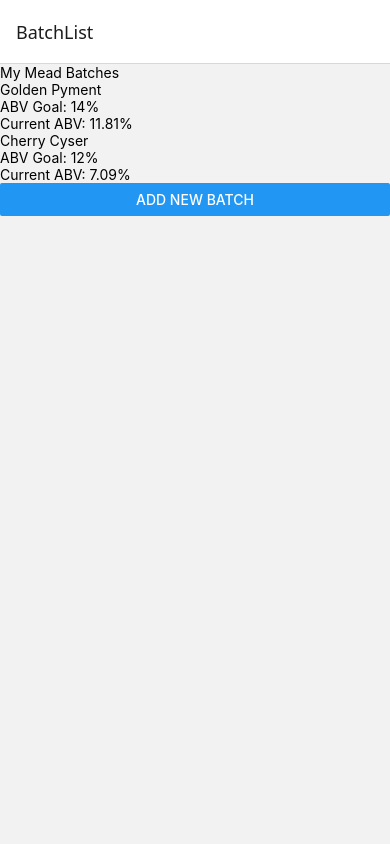
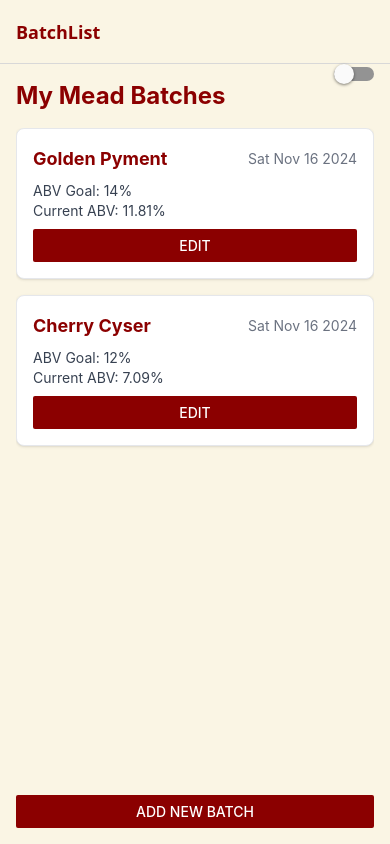
Before and after one commit to Divici/pocketMeadery, a React Native app: screen /BatchList in a window 390 px wide. Built offline with nearby package versions, Linux system fonts and the light colour scheme.

Commit message:
Added edit buttons and updated styles

```diff
--- a/App.tsx
+++ b/App.tsx
@@ -1,20 +1,49 @@
-import React from 'react';
-import { NavigationContainer } from '@react-navigation/native';
-import { createStackNavigator } from '@react-navigation/stack';
-import BatchListScreen from './src/screens/BatchListScreen';
-import AddEditBatchScreen from './src/screens/AddEditBatchScreen';
-import BatchDetailScreen from './src/screens/BatchDetailScreen';
+import React from "react";
+import { NavigationContainer } from "@react-navigation/native";
+import { SafeAreaView, Switch } from "react-native";
+import { createStackNavigator } from "@react-navigation/stack";
+import { ThemeProvider, useTheme } from "./src/context/ThemeContext";
+import BatchListScreen from "./src/screens/BatchListScreen";
+import AddEditBatchScreen from "./src/screens/AddEditBatchScreen";
+import BatchDetailScreen from "./src/screens/BatchDetailScreen";
+
+import "./global.css"; // Tailwind CSS setup
 
 const Stack = createStackNavigator();
 
 export default function App() {
   return (
-    <NavigationContainer>
-      <Stack.Navigator initialRouteName="BatchList">
+    <ThemeProvider>
+      <NavigationContainer>
+        <MainApp />
+      </NavigationContainer>
+    </ThemeProvider>
+  );
+}
+
+// Separate component for the main app logic
+function MainApp() {
+  const { darkMode, toggleDarkMode } = useTheme();
+
+  return (
+    <SafeAreaView className={`flex-1 ${darkMode ? "bg-darkCream" : "bg-lightCream"}`}>
+      {/* Dark Mode Toggle */}
+      <Switch
+        value={darkMode}
+        onValueChange={toggleDarkMode}
+        className="absolute top-16 right-4 z-10"
+      />
+      <Stack.Navigator
+        screenOptions={{
+          headerStyle: { backgroundColor: darkMode ? "#4B3A39" : "#FAF5E4" },
+          headerTintColor: darkMode ? "#FFC300" : "#8B0000",
+          headerTitleStyle: { fontWeight: "bold" },
+        }}
+      >
         <Stack.Screen name="BatchList" component={BatchListScreen} />
         <Stack.Screen name="AddEditBatch" component={AddEditBatchScreen} />
         <Stack.Screen name="BatchDetail" component={BatchDetailScreen} />
       </Stack.Navigator>
-    </NavigationContainer>
+    </SafeAreaView>
   );
 }
--- a/package.json
+++ b/package.json
@@ -9,6 +9,7 @@
     "web": "expo start --web"
   },
   "dependencies": {
+    "@expo/metro-runtime": "^4.0.0",
     "@react-navigation/native": "^7.0.3",
     "@react-navigation/stack": "^7.0.3",
     "expo": "~52.0.7",
@@ -21,6 +22,7 @@
     "react-native-safe-area-context": "4.12.0",
     "react-native-screens": "^4.1.0",
     "react-native-vector-icons": "^10.2.0",
+    "react-native-web": "^0.19.13",
     "tailwindcss": "^3.4.15"
   },
   "devDependencies": {
--- /dev/null
+++ b/src/components/BatchCard.tsx
@@ -0,0 +1,46 @@
+import React from "react";
+import { View, Text, TouchableOpacity, Button } from "react-native";
+import { useTheme } from "../context/ThemeContext";
+
+type BatchCardProps = {
+  batch: any; // Replace `any` with the `Batch` type
+  onPress: () => void; // Default action for tapping the card
+  onEditPress: () => void; // Action for tapping the Edit button
+};
+
+export default function BatchCard({ batch, onPress, onEditPress }: BatchCardProps) {
+  const { darkMode } = useTheme();
+
+  const calculateCurrentABV = () => {
+    return ((batch.startingGravity - batch.currentGravity) * 131.25).toFixed(2);
+  };
+
+  return (
+    <View
+      className={`p-4 rounded-lg shadow mb-4 border ${
+        darkMode ? "bg-darkCream border-darkGold" : "bg-white border-gray-200"
+      }`}
+    >
+      <TouchableOpacity onPress={onPress}>
+        <View className="flex-row justify-between items-center mb-2">
+          <Text className={`text-lg font-bold ${darkMode ? "text-darkGold" : "text-honeyRed"}`}>
+            {batch.name}
+          </Text>
+          <Text className="text-sm text-gray-500">
+            {new Date(batch.startDate).toDateString()}
+          </Text>
+        </View>
+        <Text className={`text-sm ${darkMode ? "text-darkGold" : "text-gray-700"}`}>
+          ABV Goal: {batch.abvGoal}%
+        </Text>
+        <Text className={`text-sm ${darkMode ? "text-darkGold" : "text-gray-700"}`}>
+          Current ABV: {calculateCurrentABV()}%
+        </Text>
+      </TouchableOpacity>
+      {/* Edit Button */}
+      <View className="mt-2">
+        <Button title="Edit" onPress={onEditPress} color={darkMode ? "#FFC300" : "#8B0000"} />
+      </View>
+    </View>
+  );
+}
--- /dev/null
+++ b/src/context/ThemeContext.tsx
@@ -0,0 +1,34 @@
+import React, { createContext, useContext, useState } from "react";
+
+// Define the shape of the theme context
+interface ThemeContextType {
+  darkMode: boolean;
+  toggleDarkMode: () => void;
+}
+
+// Create the context
+const ThemeContext = createContext<ThemeContextType | undefined>(undefined);
+
+// Custom hook to use the ThemeContext
+export const useTheme = () => {
+  const context = useContext(ThemeContext);
+  if (!context) {
+    throw new Error("useTheme must be used within a ThemeProvider");
+  }
+  return context;
+};
+
+// Provider component
+export const ThemeProvider: React.FC<{ children: React.ReactNode }> = ({ children }) => {
+  const [darkMode, setDarkMode] = useState(false);
+
+  const toggleDarkMode = () => {
+    setDarkMode((prev) => !prev);
+  };
+
+  return (
+    <ThemeContext.Provider value={{ darkMode, toggleDarkMode }}>
+      {children}
+    </ThemeContext.Provider>
+  );
+};
--- a/src/screens/AddEditBatchScreen.tsx
+++ b/src/screens/AddEditBatchScreen.tsx
@@ -1,81 +1,104 @@
-import React, { useState, useEffect } from 'react';
-import { View, TextInput, Button, Text } from 'react-native';
-import { useNavigation, useRoute } from '@react-navigation/native';
+import React, { useState, useEffect } from "react";
+import { View, Text, TextInput, Button, Alert } from "react-native";
+import { useRoute, useNavigation } from "@react-navigation/native";
+import { useTheme } from "../context/ThemeContext";
+import { Batch } from "../types/Batch";
 
 export default function AddEditBatchScreen() {
+  const route = useRoute();
   const navigation = useNavigation();
-  const route = useRoute();
-  const { setBatches } = route.params as any;
+  const { darkMode } = useTheme();
 
-  const [name, setName] = useState('');
-  const [abvGoal, setAbvGoal] = useState('');
-  const [startingGravity, setStartingGravity] = useState('');
-  const [notes, setNotes] = useState('');
-  const [targetStartingGravity, setTargetStartingGravity] = useState<number | null>(null);
+  const { setBatches, batch }: any = route.params || {}; // Passed when editing
+  const isEditing = Boolean(batch); // Determine if we're editing or adding
 
-  // Calculate the target starting gravity whenever the ABV Goal changes
+  // State for form inputs
+  const [name, setName] = useState("");
+  const [abvGoal, setAbvGoal] = useState<string>("");
+  const [startingGravity, setStartingGravity] = useState<string>("");
+
+  // Populate fields if editing
   useEffect(() => {
-    if (abvGoal) {
-      const targetSG = (parseFloat(abvGoal) / 131.25) + 1;
-      setTargetStartingGravity(parseFloat(targetSG.toFixed(3)));
+    if (isEditing) {
+      setName(batch.name || "");
+      setAbvGoal(batch.abvGoal.toString() || "");
+      setStartingGravity(batch.startingGravity.toString() || "");
     }
-  }, [abvGoal]);
+  }, [batch]);
 
   const handleSave = () => {
-    const newBatch = {
-      id: Date.now().toString(),
+    if (!name || !abvGoal || !startingGravity) {
+      Alert.alert("Error", "Please fill out all fields.");
+      return;
+    }
+
+    const newBatch: Batch = {
+      id: isEditing ? batch.id : Date.now().toString(), // Unique ID for new batches
       name,
+      startDate: isEditing ? batch.startDate : new Date().toISOString(),
       abvGoal: parseFloat(abvGoal),
-      targetStartingGravity: targetStartingGravity || 0,
+      targetStartingGravity: parseFloat(startingGravity),
       startingGravity: parseFloat(startingGravity),
-      currentGravity: parseFloat(startingGravity), // Initially set to starting gravity
-      finalGravity: undefined,
+      currentGravity: parseFloat(startingGravity),
       currentABV: 0,
-      notes,
-      startDate: new Date().toISOString(),
       ingredients: [],
       steps: [],
+      notes: "",
     };
 
-    setBatches((prevBatches: any) => [...prevBatches, newBatch]);
-    navigation.goBack();
+    // Update the batches list
+    setBatches((prev: Batch[]) => {
+      if (isEditing) {
+        return prev.map((b) => (b.id === batch.id ? newBatch : b));
+      } else {
+        return [...prev, newBatch];
+      }
+    });
+
+    navigation.goBack(); // Return to BatchListScreen
   };
 
   return (
-    <View className="flex-1 bg-gray-100 p-4">
+    <View className="flex-1 p-4 bg-gray-100">
+      <Text className="text-2xl font-bold text-gray-800 mb-4">
+        {isEditing ? "Edit Batch" : "Add New Batch"}
+      </Text>
+
+      {/* Name Input */}
+      <Text className="text-lg font-semibold text-gray-700 mb-2">Batch Name</Text>
       <TextInput
-        placeholder="Batch Name"
         value={name}
         onChangeText={setName}
-        className="border p-2 rounded mb-4"
+        placeholder="e.g., Golden Pyment"
+        className="p-2 bg-white rounded border border-gray-300 mb-4"
       />
+
+      {/* ABV Goal Input */}
+      <Text className="text-lg font-semibold text-gray-700 mb-2">ABV Goal (%)</Text>
       <TextInput
-        placeholder="ABV Goal (%)"
         value={abvGoal}
         onChangeText={setAbvGoal}
+        placeholder="e.g., 14"
         keyboardType="numeric"
-        className="border p-2 rounded mb-4"
+        className="p-2 bg-white rounded border border-gray-300 mb-4"
       />
-      {targetStartingGravity && (
-        <Text className="mb-4">
-          Target Starting Gravity: {targetStartingGravity}
-        </Text>
-      )}
+
+      {/* Starting Gravity Input */}
+      <Text className="text-lg font-semibold text-gray-700 mb-2">Starting Gravity</Text>
       <TextInput
-        placeholder="Actual Starting Gravity"
         value={startingGravity}
         onChangeText={setStartingGravity}
+        placeholder="e.g., 1.110"
         keyboardType="numeric"
-        className="border p-2 rounded mb-4"
+        className="p-2 bg-white rounded border border-gray-300 mb-4"
       />
-      <TextInput
-        placeholder="Notes"
-        value={notes}
-        onChangeText={setNotes}
-        multiline
-        className="border p-2 rounded mb-4"
+
+      {/* Save Button */}
+      <Button
+        title={isEditing ? "Save Changes" : "Add Batch"}
+        onPress={handleSave}
+        color="#8B0000"
       />
-      <Button title="Save Batch" onPress={handleSave} />
     </View>
   );
 }
--- a/src/screens/BatchDetailScreen.tsx
+++ b/src/screens/BatchDetailScreen.tsx
@@ -1,39 +1,45 @@
-import React, { useState } from 'react';
-import { View, Text, TextInput, Button } from 'react-native';
-import { useRoute } from '@react-navigation/native';
+import React from "react";
+import { View, Text, Button } from "react-native";
+import { useRoute, useNavigation } from "@react-navigation/native";
+import { useTheme } from "../context/ThemeContext";
 
 export default function BatchDetailScreen() {
   const route = useRoute();
-  const { batch, updateBatch } = route.params as any;
+  const navigation = useNavigation();
+  const { batch } = route.params;
+  const { darkMode } = useTheme();
 
-  const [currentGravity, setCurrentGravity] = useState(batch.currentGravity);
-
-  // Calculate the current ABV
-  const calculateCurrentABV = (startingGravity: number, currentGravity: number) => {
-    return ((startingGravity - currentGravity) * 131.25).toFixed(2);
-  };
-
-  const handleUpdate = () => {
-    updateBatch(batch.id, { currentGravity });
+  const calculateCurrentABV = () => {
+    return ((batch.startingGravity - batch.currentGravity) * 131.25).toFixed(2);
   };
 
   return (
-    <View className="flex-1 bg-gray-100 p-4">
-      <Text className="text-2xl font-bold">{batch.name}</Text>
-      <Text className="text-lg mt-2">ABV Goal: {batch.abvGoal}%</Text>
-      <Text className="text-lg mt-2">Target Starting Gravity: {batch.targetStartingGravity}</Text>
-      <Text className="text-lg mt-2">Starting Gravity: {batch.startingGravity}</Text>
-      <Text className="text-lg mt-2">Current Gravity:</Text>
-      <TextInput
-        value={currentGravity.toString()}
-        onChangeText={(value) => setCurrentGravity(parseFloat(value))}
-        keyboardType="numeric"
-        className="border p-2 rounded mb-4"
+    <View className={`flex-1 p-4 ${darkMode ? "bg-darkCream" : "bg-lightCream"}`}>
+      <Text className={`text-2xl font-bold mb-4 ${darkMode ? "text-darkGold" : "text-honeyRed"}`}>
+        {batch.name}
+      </Text>
+      <Text className={`text-sm mb-2 ${darkMode ? "text-darkGold" : "text-gray-700"}`}>
+        Start Date: {new Date(batch.startDate).toDateString()}
+      </Text>
+      <Text className={`text-sm mb-2 ${darkMode ? "text-darkGold" : "text-gray-700"}`}>
+        ABV Goal: {batch.abvGoal}%
+      </Text>
+      <Text className={`text-sm mb-2 ${darkMode ? "text-darkGold" : "text-gray-700"}`}>
+        Current ABV: {calculateCurrentABV()}%
+      </Text>
+      <Text className={`text-sm mb-2 ${darkMode ? "text-darkGold" : "text-gray-700"}`}>
+        Starting Gravity: {batch.startingGravity}
+      </Text>
+      <Text className={`text-sm mb-4 ${darkMode ? "text-darkGold" : "text-gray-700"}`}>
+        Notes: {batch.notes}
+      </Text>
+      <Button
+        title="Edit Batch"
+        onPress={() =>
+          navigation.navigate("AddEditBatch", { batch, setBatches: null })
+        }
+        color={darkMode ? "#FFC300" : "#8B0000"}
       />
-      <Text className="text-lg mt-2">
-        Current ABV: {calculateCurrentABV(batch.startingGravity, currentGravity)}%
-      </Text>
-      <Button title="Update Gravity" onPress={handleUpdate} />
     </View>
   );
 }
--- a/src/screens/BatchListScreen.tsx
+++ b/src/screens/BatchListScreen.tsx
@@ -1,26 +1,28 @@
-import React, { useState } from 'react';
-import { View, Text, FlatList, TouchableOpacity, Button } from 'react-native';
-import { useNavigation } from '@react-navigation/native';
-import { Batch } from '../types/Batch';
+import React, { useState } from "react";
+import { View, FlatList, Text, Button } from "react-native";
+import { useNavigation } from "@react-navigation/native";
+import { useTheme } from "../context/ThemeContext";
+import BatchCard from "../components/BatchCard";
+import { Batch } from "../types/Batch";
 
 export default function BatchListScreen() {
+  const { darkMode } = useTheme();
   const navigation = useNavigation();
 
-  // Initial batches for testing
   const [batches, setBatches] = useState<Batch[]>([
     {
-      id: '1',
-      name: 'Golden Pyment',
+      id: "1",
+      name: "Golden Pyment",
       startDate: new Date().toISOString(),
       abvGoal: 14,
       targetStartingGravity: 1.106,
       startingGravity: 1.110,
       currentGravity: 1.020,
       finalGravity: undefined,
-      currentABV: (1.110 - 1.020) * 131.25, // Calculated ABV
+      currentABV: (1.110 - 1.020) * 131.25,
       ingredients: [],
       steps: [],
-      notes: 'Test batch for golden pyment.',
+      notes: "Test batch for golden pyment.",
     },
     {
       id: '2',
@@ -38,49 +40,28 @@ export default function BatchListScreen() {
     },
   ]);
 
-  // Update a batch by ID
-  const updateBatch = (id: string, updates: Partial<Batch>) => {
-    setBatches((prevBatches) =>
-      prevBatches.map((batch) =>
-        batch.id === id ? { ...batch, ...updates } : batch
-      )
-    );
-  };
-
   return (
-    <View className="flex-1 bg-gray-100 p-4">
-      <Text className="text-2xl font-bold mb-4">My Mead Batches</Text>
-
-      {/* Display batches */}
+    <View className={`flex-1 p-4 ${darkMode ? "bg-darkCream" : "bg-lightCream"}`}>
+      <Text className={`text-2xl font-bold mb-4 ${darkMode ? "text-darkGold" : "text-honeyRed"}`}>
+        My Mead Batches
+      </Text>
       <FlatList
         data={batches}
         keyExtractor={(item) => item.id}
         renderItem={({ item }) => (
-          <TouchableOpacity
-            onPress={() =>
-              navigation.navigate('BatchDetail', {
-                batch: item,
-                updateBatch,
-              })
+          <BatchCard
+            batch={item}
+            onPress={() => navigation.navigate("BatchDetail", { batch: item })}
+            onEditPress={() =>
+              navigation.navigate("AddEditBatch", { batch: item, setBatches })
             }
-          >
-            <View className="p-4 bg-white rounded mb-2 shadow">
-              <Text className="text-lg font-semibold">{item.name}</Text>
-              <Text className="text-sm text-gray-600">
-                ABV Goal: {item.abvGoal}%
-              </Text>
-              <Text className="text-sm text-gray-600">
-                Current ABV: {((item.startingGravity - item.currentGravity) * 131.25).toFixed(2)}%
-              </Text>
-            </View>
-          </TouchableOpacity>
+          />
         )}
       />
-
-      {/* Button to add a new batch */}
       <Button
         title="Add New Batch"
-        onPress={() => navigation.navigate('AddEditBatch', { setBatches })}
+        onPress={() => navigation.navigate("AddEditBatch", { setBatches })}
+        color={darkMode ? "#FFC300" : "#8B0000"}
       />
     </View>
   );
```
Also changed, not shown: tailwind.config.js (+14 -5 lines), 1 other file (tests, documents, lock files or other folders).
